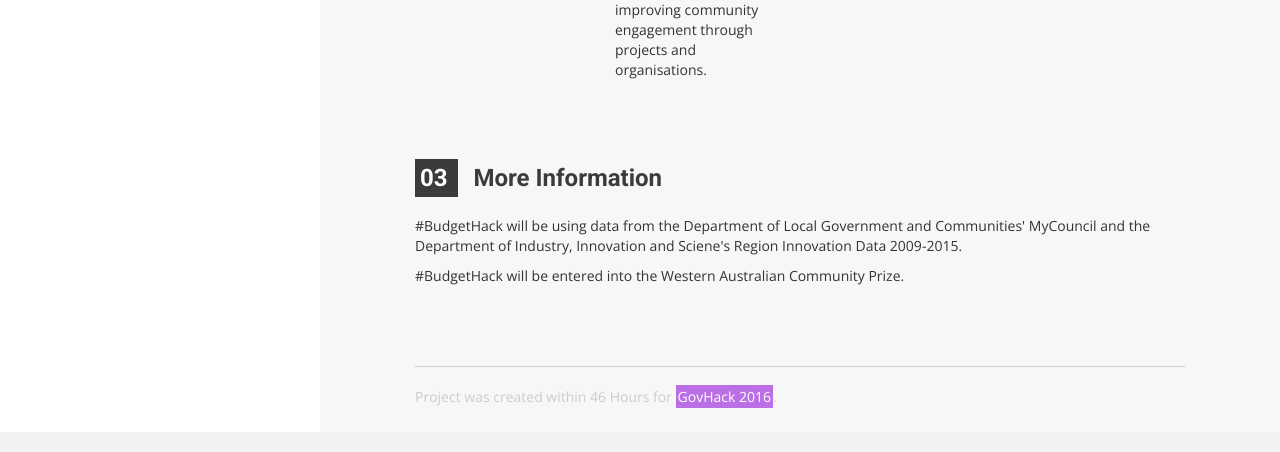
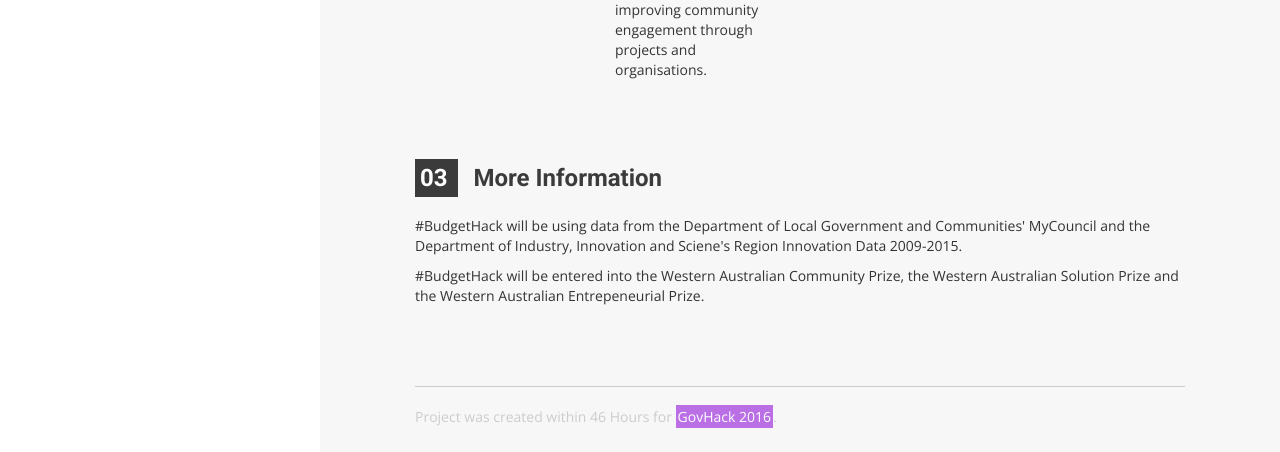
Before and after one commit to mattjrogers/BudgetHack, a PHP site: page / in a window 1280 px wide. Shown: the part 1648-2100 px from the top of the page. Run offline with PHP 8.4, Linux system fonts and the light colour scheme.

Commit message:
Prize Category Update.

```diff
--- a/index.php
+++ b/index.php
@@ -75,7 +75,7 @@
 
                 	<h3 class="budgethack_section_header"><span class="numberstyle">03</span> More Information</h3>
                 	<p>#BudgetHack will be using data from the Department of Local Government and Communities' MyCouncil and the Department of Industry, Innovation and Sciene's Region Innovation Data 2009-2015.</p>
-                	<p>#BudgetHack will be entered into the Western Australian Community Prize.</p>
+                	<p>#BudgetHack will be entered into the Western Australian Community Prize, the Western Australian Solution Prize and the Western Australian Entrepeneurial Prize.</p>
                     <div class="footer"><p>Project was created within 46 Hours for <a href="https://www.govhack.org/">GovHack 2016</a>.</p></div>
                 	</div>
                </div>
```
